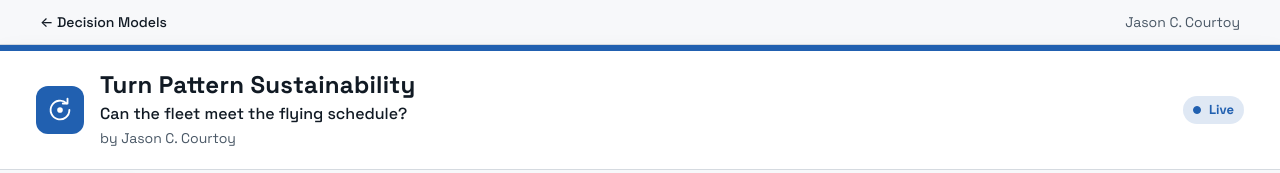
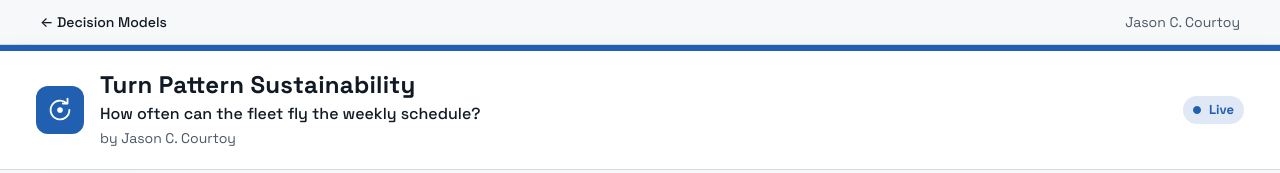
Before and after one commit to Courtizy/TPS-Monte-Carlo-Simulation, a plain HTML site: page site/index.html in a window 1280 px wide. Shown: the top 173 px of the page. Drawn offline with Linux system fonts and the light colour scheme; files that its build step writes are made by us from their sources; no server answers.

Commit message:
README: recruiter-facing summary; questions match the hub
Adds a top section a first-time reader can scan: what the model
answers, live link, screenshots, an at-a-glance table and a short
glossary of the flying terms used below. The app question now reads
"How often can the fleet fly the weekly schedule?", as on the hub.

Co-Authored-By: Claude Opus 5.5 <noreply@anthropic.com>
Claude-Session: https://claude.ai/code/session_01GhsxZbMUyKSqsB9ToXuDBk

```diff
--- a/site/index.html
+++ b/site/index.html
@@ -25,7 +25,7 @@
       </div>
       <div class="brand-header__text">
         <h1 class="brand-header__name">Turn Pattern Sustainability</h1>
-        <p class="brand-header__question">Can the fleet meet the flying schedule?</p>
+        <p class="brand-header__question">How often can the fleet fly the weekly schedule?</p>
         <span class="brand-header__by">by Jason C. Courtoy</span>
       </div>
       <span class="app-status app-status--live"><span class="app-status__dot"></span>Live</span>
```
Also changed, not shown: docs/images/leadership-summary.png (added), docs/images/overview.png (added), 1 other file.
